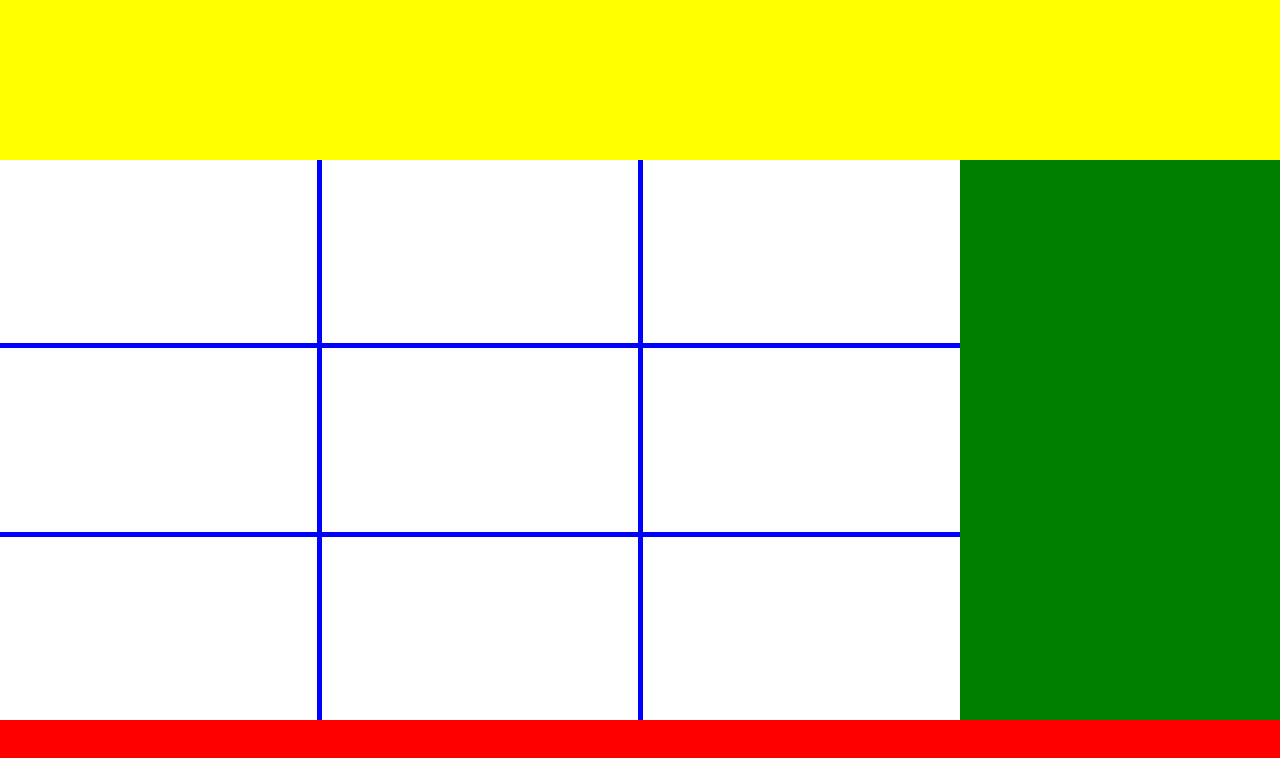
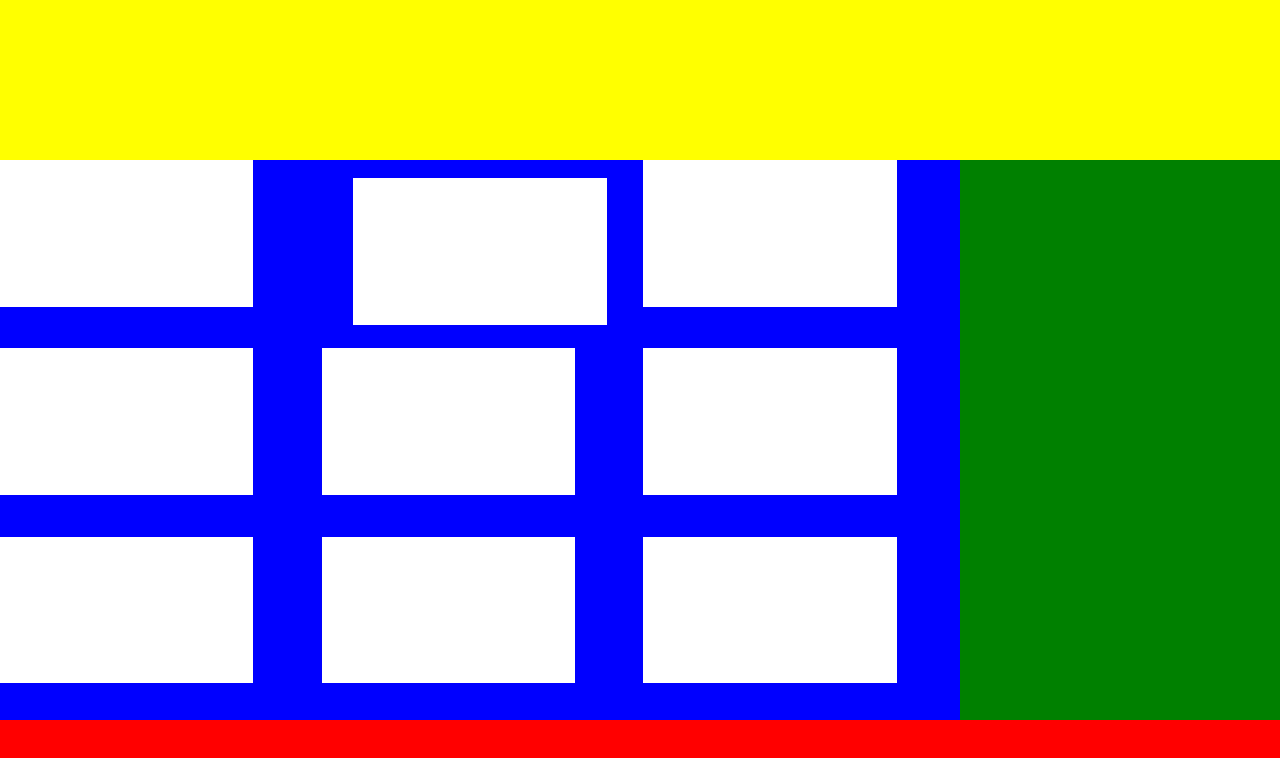
Before and after one commit to RaulSBunicenha/learning-css-grid, a plain HTML site: page index.html in a window 1280 px wide. Drawn offline with Linux system fonts and the light colour scheme.

Commit message:
learned how to justify grid

```diff
--- a/index.html
+++ b/index.html
@@ -12,7 +12,7 @@
         <main>
             <div class="container-2">
                 <div></div>
-                <div></div>
+                <div class="center"></div>
                 <div></div>
                 <div></div>
                 <div></div>
@@ -37,7 +37,7 @@
             display: grid;
             /* grid-template-columns: 75vw 25vw; */
             grid-template-columns: 3fr 1fr; /*fr - fractions*/
-            grid-template-rows: 20vh 70vh 10vh; /* visible height - looks like percentage*/
+            grid-template-rows: 20vh 70vh 10vh; /* visible height - looks like percentage | vw - visible width */
             grid-template-areas: "header header"
                                 "main aside"
                                 "footer footer";
@@ -86,13 +86,30 @@
             width: 100%;
             height: 100%;
             display: grid;
+            /* grid-template-columns: 1fr 1fr 1fr;
+            grid-template-rows: 1fr 1fr 1fr; */
             grid-template-columns: 1fr 1fr 1fr;
             grid-template-rows: 1fr 1fr 1fr;
             grid-gap: 5px;
+
+            /* content (x-axis and y-axis) */
+            justify-content: stretch; /*start, center, end, space-between, space-around, space-evenly*/
+            align-content: stretch; /*start, center, end, space-between, space-around, space-evenly*/
+
+            /* items (x-axis and y-axis) */
+            justify-items: start; /*start, center, end */
+            align-items: start; /*start, center, end */
         }
 
         .container-2 > div {
             background: white;
+            width: 80%;
+            height: 80%;
+        }
+
+        .container-2 > div.center {
+            justify-self: center; /*start, center, end */
+            align-self: center; /*start, center, end */
         }
     </style>
 </body>
```
Also changed, not shown: 1 other file.
